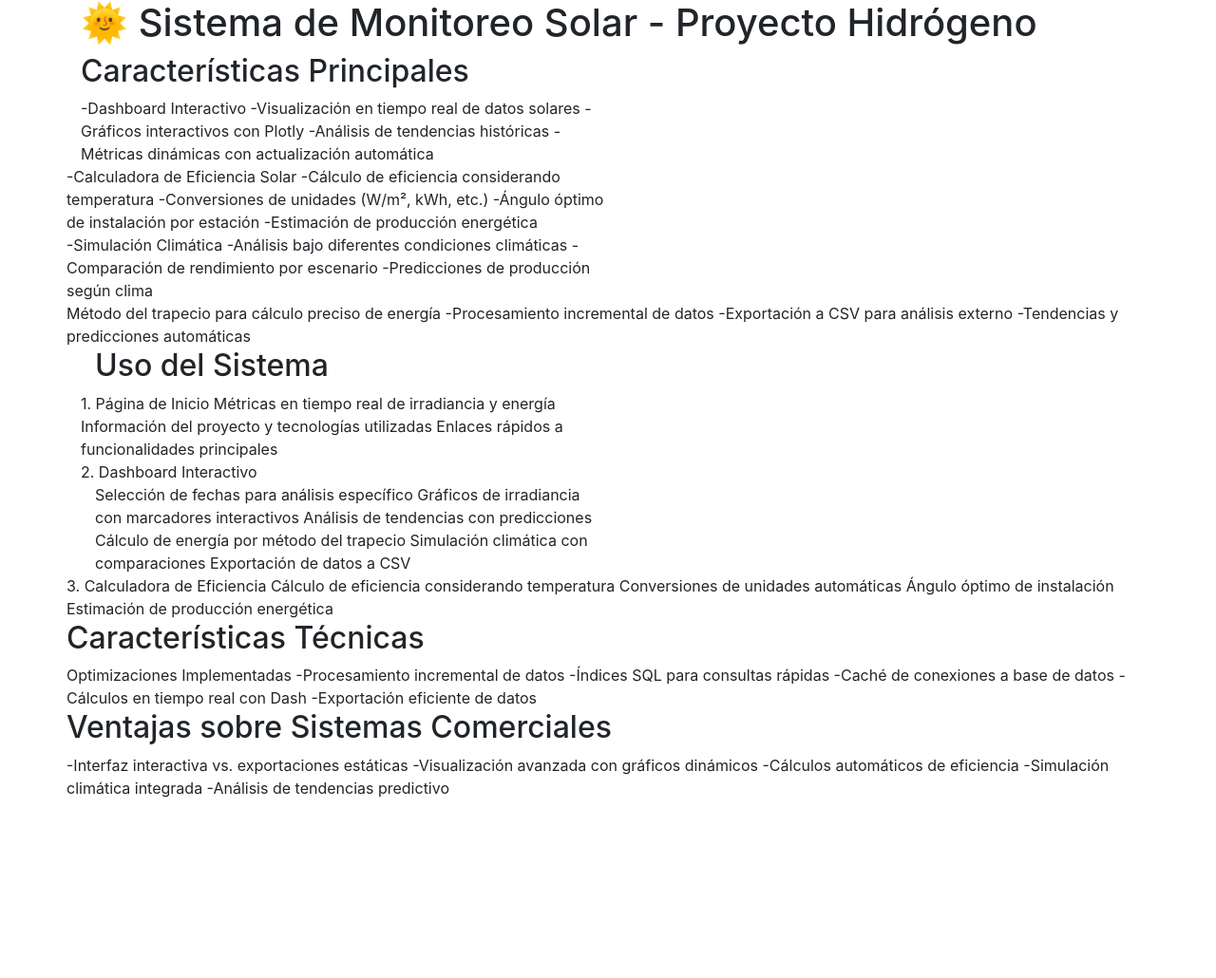
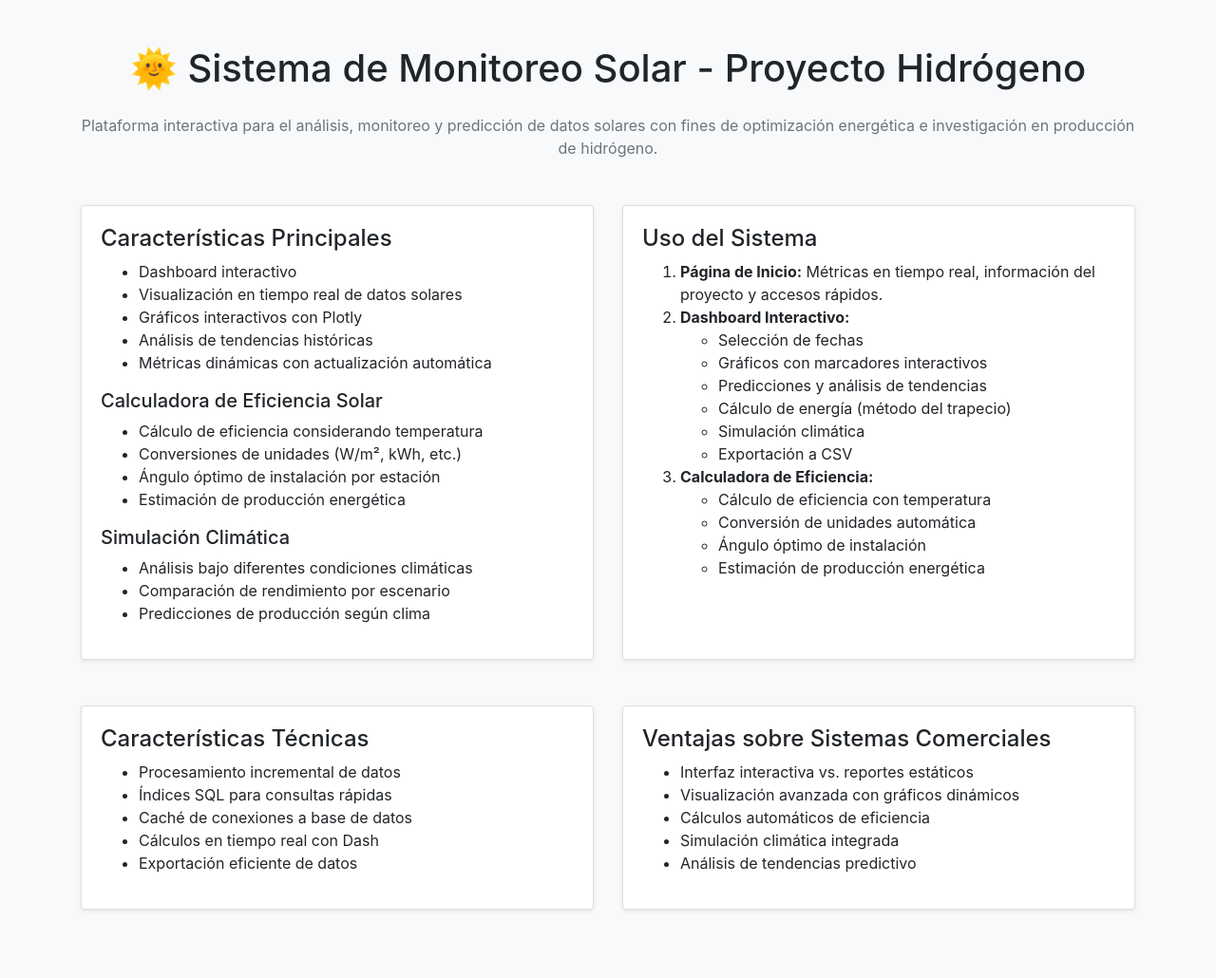
Before and after one commit to lemongeem/aversieste, a Flask app: template templates/calculations.html in a window 1280 px wide. Shown: the whole page at 95% size. Before the commit the page ends 840 px from the top, so only its background shows below. Run offline with Flask 3, Linux system fonts and the light colour scheme; the template is opened without the code that fills it, so the values that code supplies are empty; some libraries are stand-ins or nearby versions.

Commit message:
Update calculations.html

```diff
--- a/templates/calculations.html
+++ b/templates/calculations.html
@@ -2,74 +2,110 @@
 <html lang="es">
 <head>
     <meta charset="utf-8">
-    <title>Cálculo</title>
+    <title>🌞 Sistema de Monitoreo Solar - Proyecto Hidrógeno</title>
     <link rel="stylesheet" href="https://stackpath.bootstrapcdn.com/bootstrap/4.5.2/css/bootstrap.min.css">
     <link rel="stylesheet" type="text/css" href="{{ url_for('static', filename='styles.css') }}">
 </head>
-<body>
-    <div class="container">
-        <h1>🌞 Sistema de Monitoreo Solar - Proyecto Hidrógeno</h1>
+<body class="bg-light">
+    <div class="container py-5">
+        <h1 class="text-center mb-4">🌞 Sistema de Monitoreo Solar - Proyecto Hidrógeno</h1>
+        <p class="text-center text-muted mb-5">
+            Plataforma interactiva para el análisis, monitoreo y predicción de datos solares con fines de optimización energética e investigación en producción de hidrógeno.
+        </p>
+
+        <!-- Características principales -->
         <div class="row">
-            <div class="col-md-6">
-                <h2>Características Principales</h2>
-                 -Dashboard Interactivo
-                -Visualización en tiempo real de datos solares
-                -Gráficos interactivos con Plotly
-                -Análisis de tendencias históricas
-                -Métricas dinámicas con actualización automática
-                <div class="row">
-                    -Calculadora de Eficiencia Solar
-                    -Cálculo de eficiencia considerando temperatura
-                    -Conversiones de unidades (W/m², kWh, etc.)
-                    -Ángulo óptimo de instalación por estación
-                    -Estimación de producción energética
-                </div>
-                <div class="row"> -Simulación Climática
-                -Análisis bajo diferentes condiciones climáticas
-                -Comparación de rendimiento por escenario
-                -Predicciones de producción según clima
+            <div class="col-md-6 mb-4">
+                <div class="card shadow-sm h-100">
+                    <div class="card-body">
+                        <h2 class="h4">Características Principales</h2>
+                        <ul>
+                            <li>Dashboard interactivo</li>
+                            <li>Visualización en tiempo real de datos solares</li>
+                            <li>Gráficos interactivos con Plotly</li>
+                            <li>Análisis de tendencias históricas</li>
+                            <li>Métricas dinámicas con actualización automática</li>
+                        </ul>
+                        <h5 class="mt-3">Calculadora de Eficiencia Solar</h5>
+                        <ul>
+                            <li>Cálculo de eficiencia considerando temperatura</li>
+                            <li>Conversiones de unidades (W/m², kWh, etc.)</li>
+                            <li>Ángulo óptimo de instalación por estación</li>
+                            <li>Estimación de producción energética</li>
+                        </ul>
+                        <h5 class="mt-3">Simulación Climática</h5>
+                        <ul>
+                            <li>Análisis bajo diferentes condiciones climáticas</li>
+                            <li>Comparación de rendimiento por escenario</li>
+                            <li>Predicciones de producción según clima</li>
+                        </ul>
+                    </div>
                 </div>
             </div>
-            <div>
 
-                Método del trapecio para cálculo preciso de energía
-                    -Procesamiento incremental de datos
-                    -Exportación a CSV para análisis externo
-                    -Tendencias y predicciones automáticas</div>
+            <!-- Uso del sistema -->
+            <div class="col-md-6 mb-4">
+                <div class="card shadow-sm h-100">
+                    <div class="card-body">
+                        <h2 class="h4">Uso del Sistema</h2>
+                        <ol>
+                            <li><strong>Página de Inicio:</strong> Métricas en tiempo real, información del proyecto y accesos rápidos.</li>
+                            <li><strong>Dashboard Interactivo:</strong>
+                                <ul>
+                                    <li>Selección de fechas</li>
+                                    <li>Gráficos con marcadores interactivos</li>
+                                    <li>Predicciones y análisis de tendencias</li>
+                                    <li>Cálculo de energía (método del trapecio)</li>
+                                    <li>Simulación climática</li>
+                                    <li>Exportación a CSV</li>
+                                </ul>
+                            </li>
+                            <li><strong>Calculadora de Eficiencia:</strong>
+                                <ul>
+                                    <li>Cálculo de eficiencia con temperatura</li>
+                                    <li>Conversión de unidades automática</li>
+                                    <li>Ángulo óptimo de instalación</li>
+                                    <li>Estimación de producción energética</li>
+                                </ul>
+                            </li>
+                        </ol>
+                    </div>
+                </div>
             </div>
-            <div class="col-md-6">
-                <h2> Uso del Sistema</h2>
-                <div class="row"> 1. Página de Inicio Métricas en tiempo real de irradiancia y energía
-                Información del proyecto y tecnologías utilizadas
-                Enlaces rápidos a funcionalidades principales</div>
-                <div class="row"> 2. Dashboard Interactivo</div>
-                Selección de fechas para análisis específico
-                Gráficos de irradiancia con marcadores interactivos
-                Análisis de tendencias con predicciones
-                Cálculo de energía por método del trapecio
-                Simulación climática con comparaciones
-                Exportación de datos a CSV
+        </div>
+
+        <!-- Técnicas y ventajas -->
+        <div class="row mt-4">
+            <div class="col-md-6 mb-4">
+                <div class="card shadow-sm h-100">
+                    <div class="card-body">
+                        <h2 class="h4">Características Técnicas</h2>
+                        <ul>
+                            <li>Procesamiento incremental de datos</li>
+                            <li>Índices SQL para consultas rápidas</li>
+                            <li>Caché de conexiones a base de datos</li>
+                            <li>Cálculos en tiempo real con Dash</li>
+                            <li>Exportación eficiente de datos</li>
+                        </ul>
+                    </div>
                 </div>
-                <div class="row">3. Calculadora de Eficiencia
-                Cálculo de eficiencia considerando temperatura
-                Conversiones de unidades automáticas
-                Ángulo óptimo de instalación
-                Estimación de producción energética</div>
-                <div class="row"><h2>Características Técnicas</h2>
-                    Optimizaciones Implementadas
-                    -Procesamiento incremental de datos
-                    -Índices SQL para consultas rápidas
-                    -Caché de conexiones a base de datos
-                    -Cálculos en tiempo real con Dash
-                    -Exportación eficiente de datos
-                    <h2>Ventajas sobre Sistemas Comerciales</h2>
-                    -Interfaz interactiva vs. exportaciones estáticas
-                    -Visualización avanzada con gráficos dinámicos
-                    -Cálculos automáticos de eficiencia
-                    -Simulación climática integrada
-                    -Análisis de tendencias predictivo
+            </div>
+            <div class="col-md-6 mb-4">
+                <div class="card shadow-sm h-100">
+                    <div class="card-body">
+                        <h2 class="h4">Ventajas sobre Sistemas Comerciales</h2>
+                        <ul>
+                            <li>Interfaz interactiva vs. reportes estáticos</li>
+                            <li>Visualización avanzada con gráficos dinámicos</li>
+                            <li>Cálculos automáticos de eficiencia</li>
+                            <li>Simulación climática integrada</li>
+                            <li>Análisis de tendencias predictivo</li>
+                        </ul>
                     </div>
+                </div>
+            </div>
         </div>
+
     </div>
 </body>
 </html>
```
